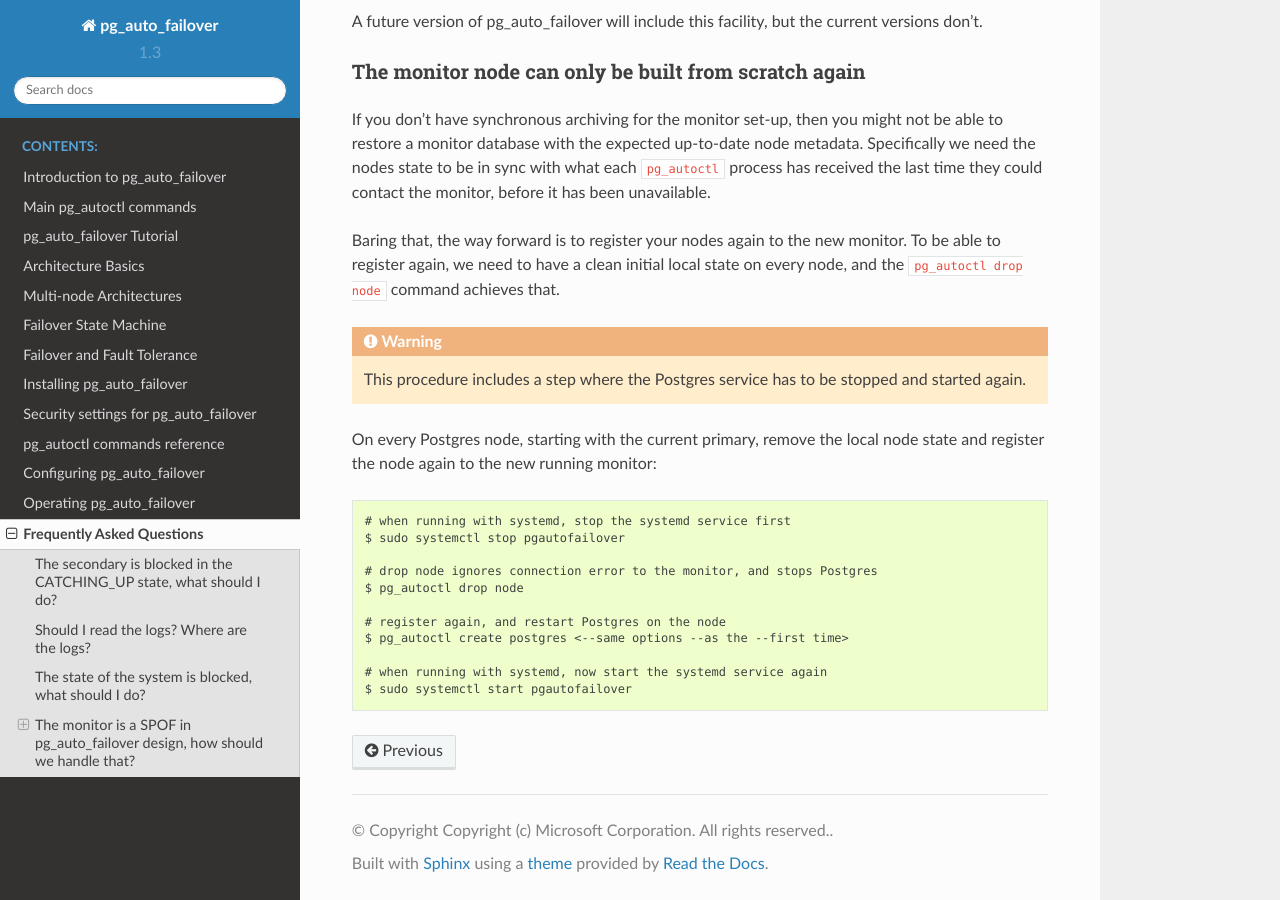
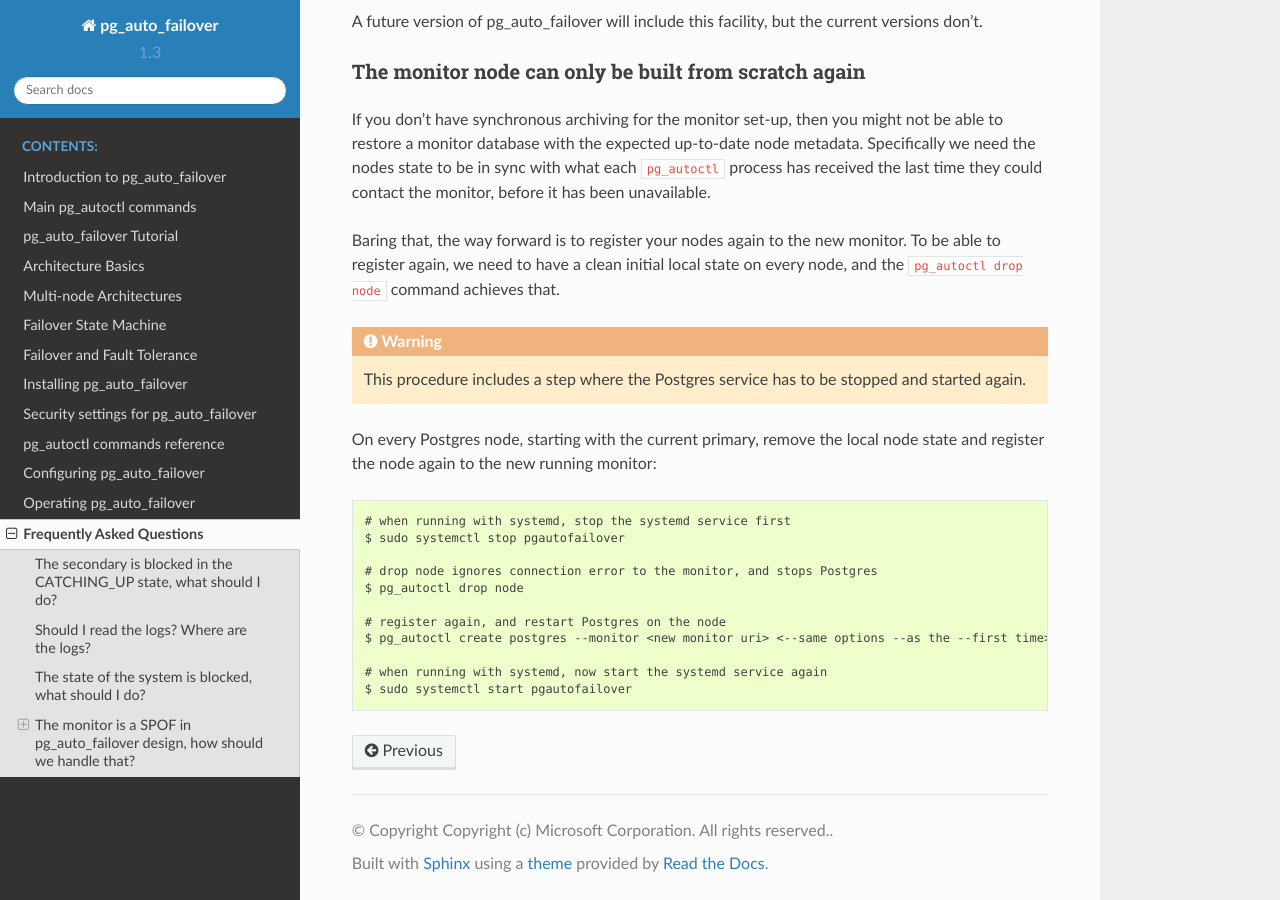
Before and after one commit to hapostgres/pg_auto_failover, a Sphinx documentation site: the page built from docs/faq.rst, in a window 1280 px wide and 900 px high, scrolled down 3174 px. Built offline with Sphinx 7.4.7 and the Read the Docs theme 2.0.0, drawn with Linux system fonts in a browser that asks for light colours.

Commit message:
Update docs/faq.rst
Co-authored-by: Jelte Fennema <github-tech@jeltef.nl>

```diff
--- a/docs/faq.rst
+++ b/docs/faq.rst
@@ -184,7 +184,7 @@ again to the new running monitor::
   $ pg_autoctl drop node
 
   # register again, and restart Postgres on the node
-  $ pg_autoctl create postgres <--same options --as the --first time>
+  $ pg_autoctl create postgres --monitor <new monitor uri> <--same options --as the --first time>
 
   # when running with systemd, now start the systemd service again
   $ sudo systemctl start pgautofailover
```
